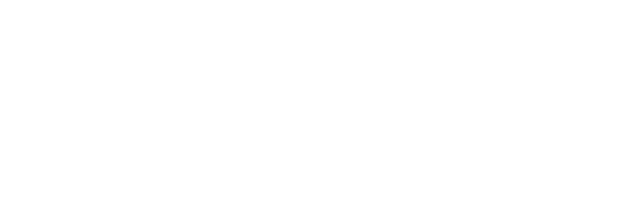
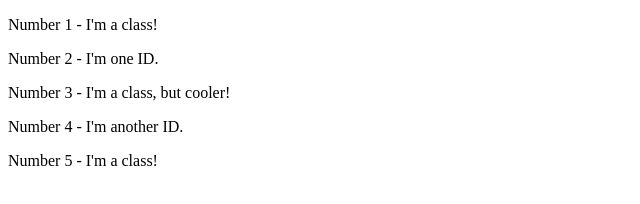
Before and after one commit to lamrelia/odin-css-exercises, a plain HTML site: page class-id-selectors/index.html in a window 1280 px wide. Shown: the whole page, without its empty margins (0-640 px from the left). Drawn offline with Linux system fonts and the light colour scheme.

Commit message:
Added HTML content.

```diff
--- a/class-id-selectors/index.html
+++ b/class-id-selectors/index.html
@@ -6,6 +6,10 @@
     <title>Class ID Selectors</title>
 </head>
 <body>
-
+    <p>Number 1 - I'm a class!</p>
+    <div>Number 2 - I'm one ID.</div>
+    <p>Number 3 - I'm a class, but cooler!</p>
+    <div>Number 4 - I'm another ID.</div>
+    <p>Number 5 - I'm a class!</p>
 </body>
 </html>
```
